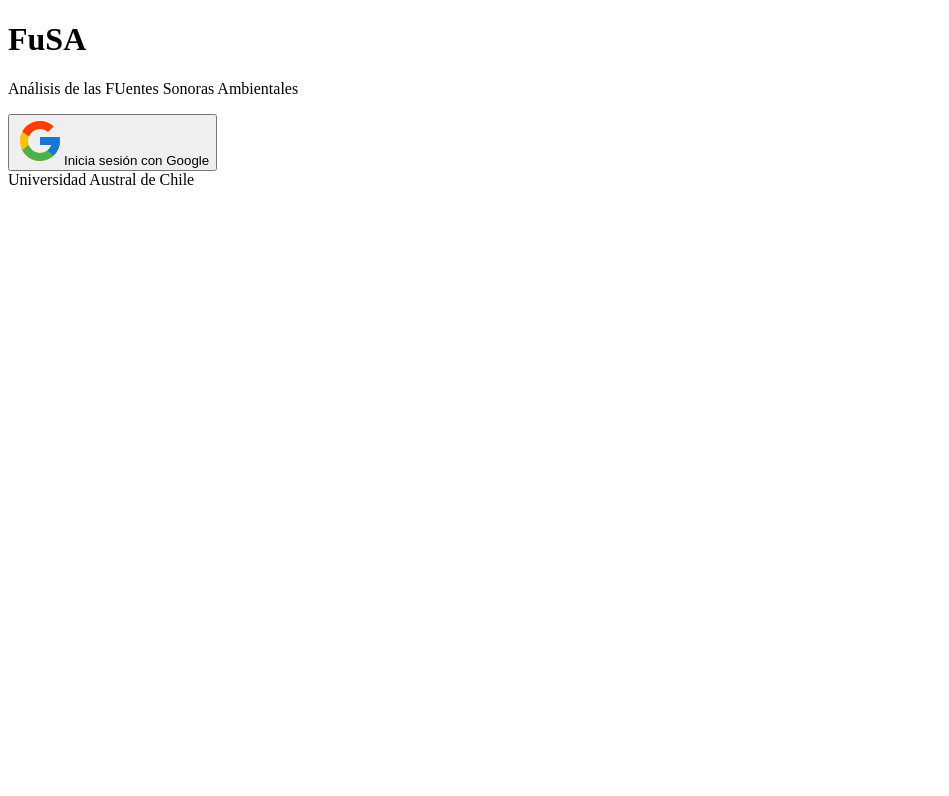
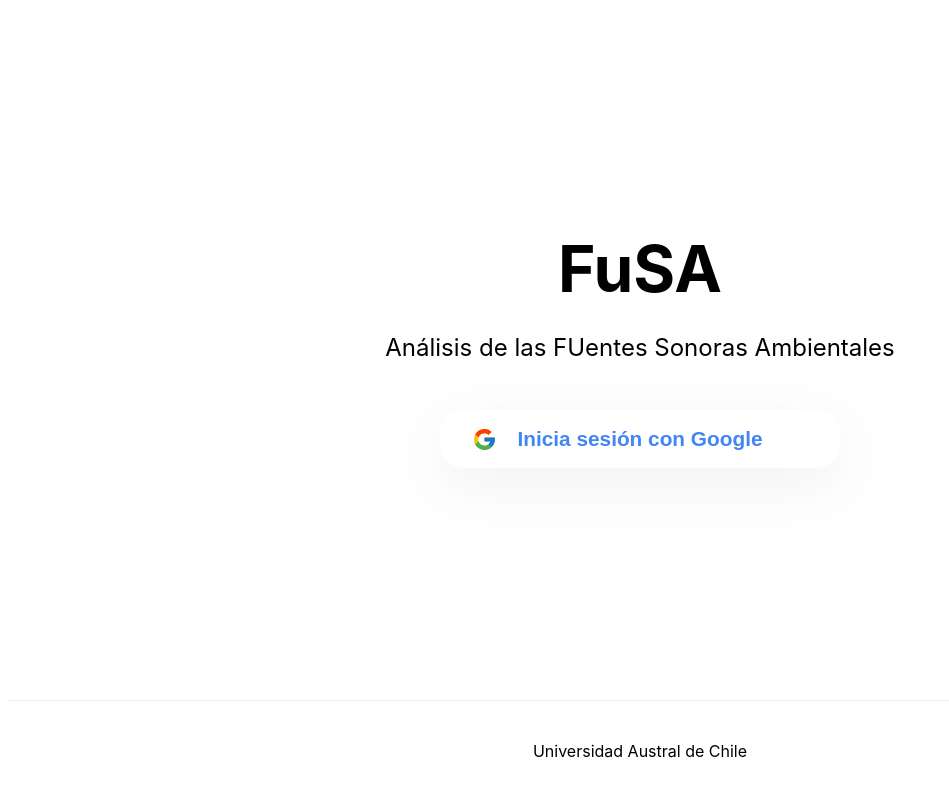
Before and after one commit to fusa-project/fusa-public, a Next.js app: page / in a window 1280 px wide. Shown: the top 796 px of the page, without its empty margins (0-949 px from the left). Built offline with nearby package versions, Linux system fonts and the light colour scheme; no server answers.

Commit message:
Main component file added

```diff
--- /dev/null
+++ b/pages/_app.js
@@ -0,0 +1,12 @@
+import '@style/index.css'
+import '@style/google.css'
+import '@style/map.css'
+import { AuthProvider } from "@context/auth";
+
+export default function MyApp({ Component, pageProps }) {
+  return (
+    <AuthProvider>
+      <Component {...pageProps} />
+    </AuthProvider>
+  )
+}
```
